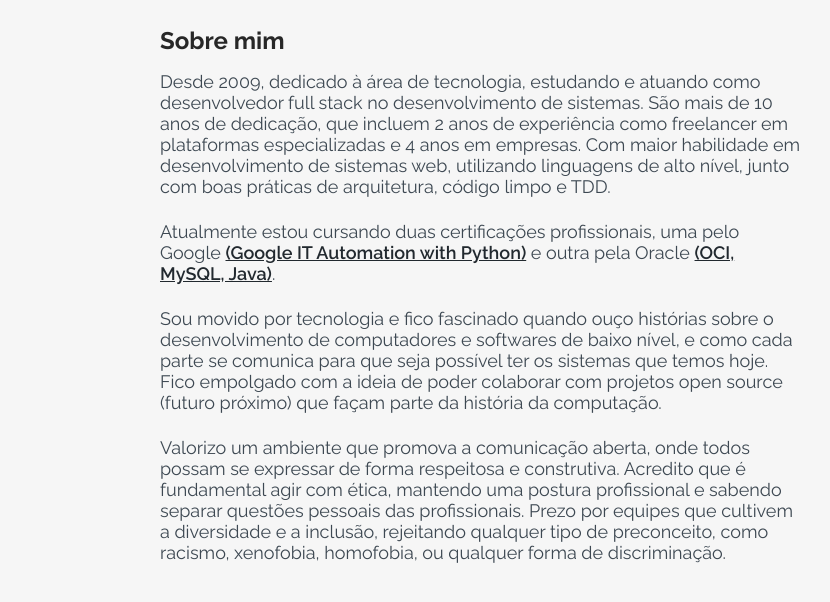
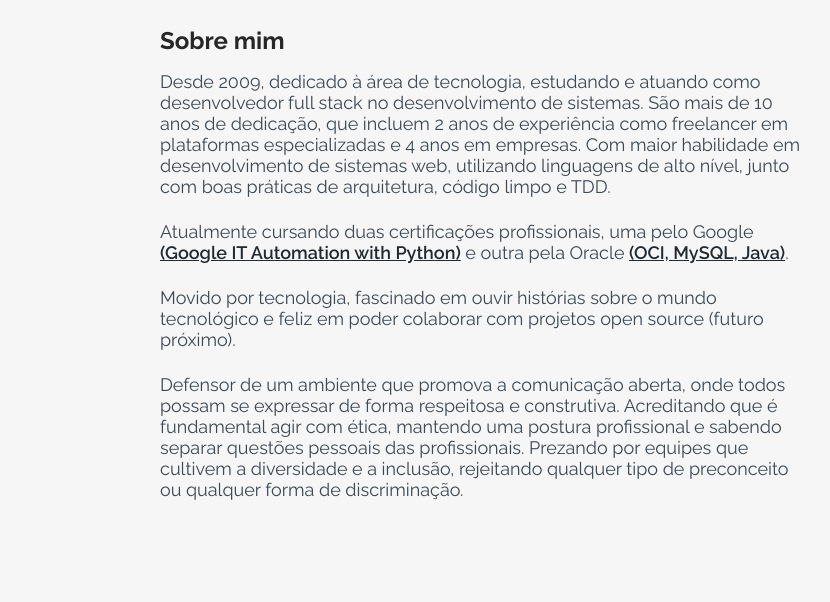
Before and after one commit to raiuri/aboutme, a plain HTML site: page index.html in a window 1280 px wide. Shown: the part 146-748 px from the top of the page, without its empty margins (64-894 px from the left). Drawn offline with Linux system fonts and the light colour scheme.

Commit message:
Change personal resume text

```diff
--- a/index.html
+++ b/index.html
@@ -40,7 +40,7 @@
           código limpo e TDD.</p>
 
         <p class="presentation__content__text">
-          Atualmente estou cursando duas certificações profissionais, uma pelo Google <a
+          Atualmente cursando duas certificações profissionais, uma pelo Google <a
             href="https://www.credly.com/org/coursera/badge/google-it-automation-with-python-professional-certi"
             target="_blank">(Google IT Automation with Python)</a> e outra pela Oracle <a
             href="https://www.oracle.com/br/education/certification/get-certified/" target="_blank">(OCI, MySQL,
@@ -48,17 +48,15 @@
         </p>
 
         <p class="presentation__content__text">
-          Sou movido por tecnologia e fico fascinado quando ouço histórias sobre o desenvolvimento de computadores e
-          softwares de baixo nível, e como cada parte se comunica para que seja possível ter os sistemas que temos hoje.
-          Fico empolgado com a ideia de poder colaborar com projetos open source (futuro próximo) que façam parte da
-          história da computação.
+          Movido por tecnologia, fascinado em ouvir histórias sobre o mundo tecnológico e feliz em poder colaborar com
+          projetos open source (futuro próximo).
         </p>
 
         <p class="presentation__content__text">
-          Valorizo um ambiente que promova a comunicação aberta, onde todos possam se expressar de forma respeitosa e
-          construtiva. Acredito que é fundamental agir com ética, mantendo uma postura profissional e sabendo separar
-          questões pessoais das profissionais. Prezo por equipes que cultivem a diversidade e a inclusão, rejeitando
-          qualquer tipo de preconceito, como racismo, xenofobia, homofobia, ou qualquer forma de discriminação.
+          Defensor de um ambiente que promova a comunicação aberta, onde todos possam se expressar de forma respeitosa e
+          construtiva. Acreditando que é fundamental agir com ética, mantendo uma postura profissional e sabendo separar
+          questões pessoais das profissionais. Prezando por equipes que cultivem a diversidade e a inclusão, rejeitando
+          qualquer tipo de preconceito ou qualquer forma de discriminação.
         </p>
       </section>
     </main>
```
